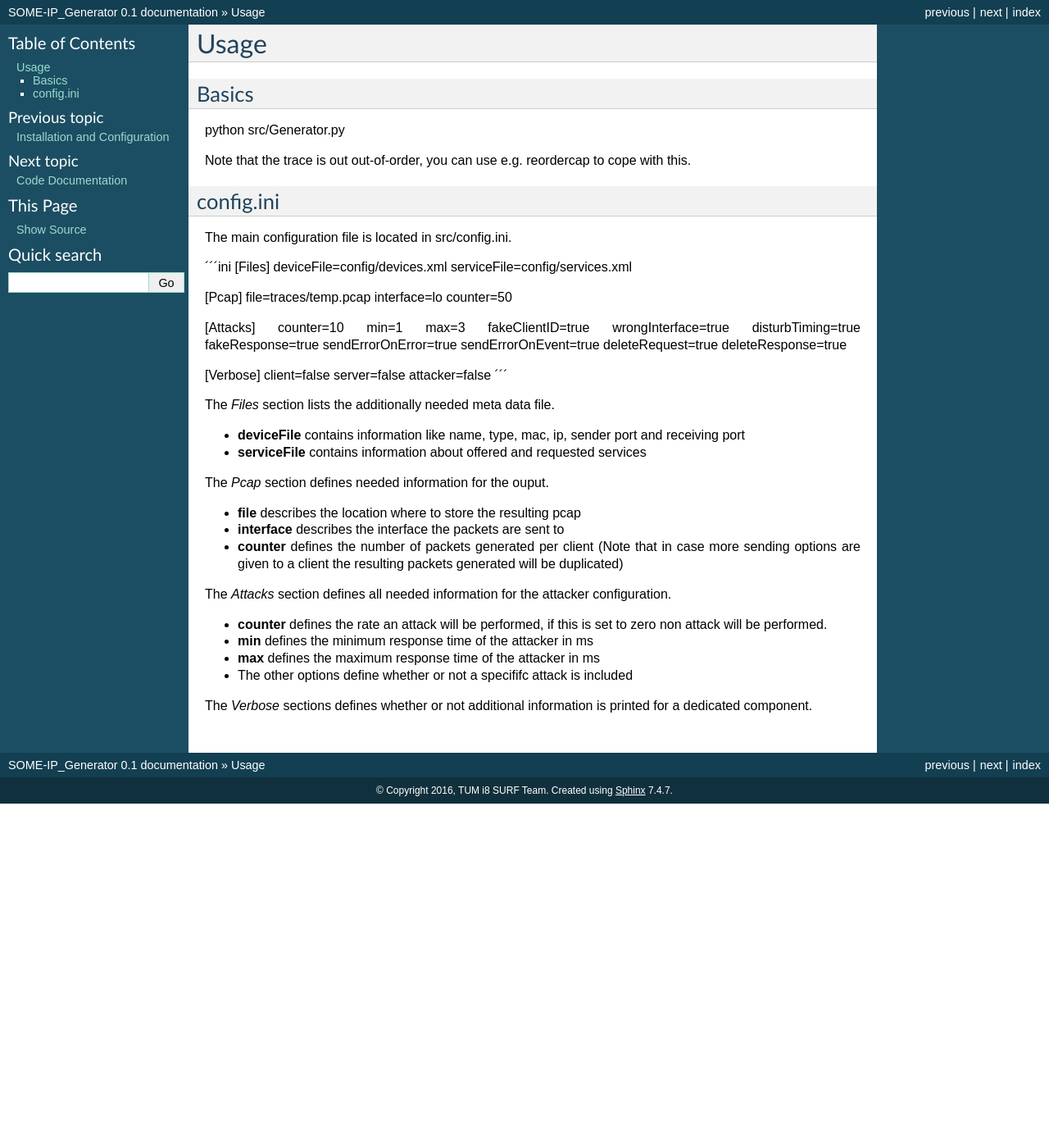
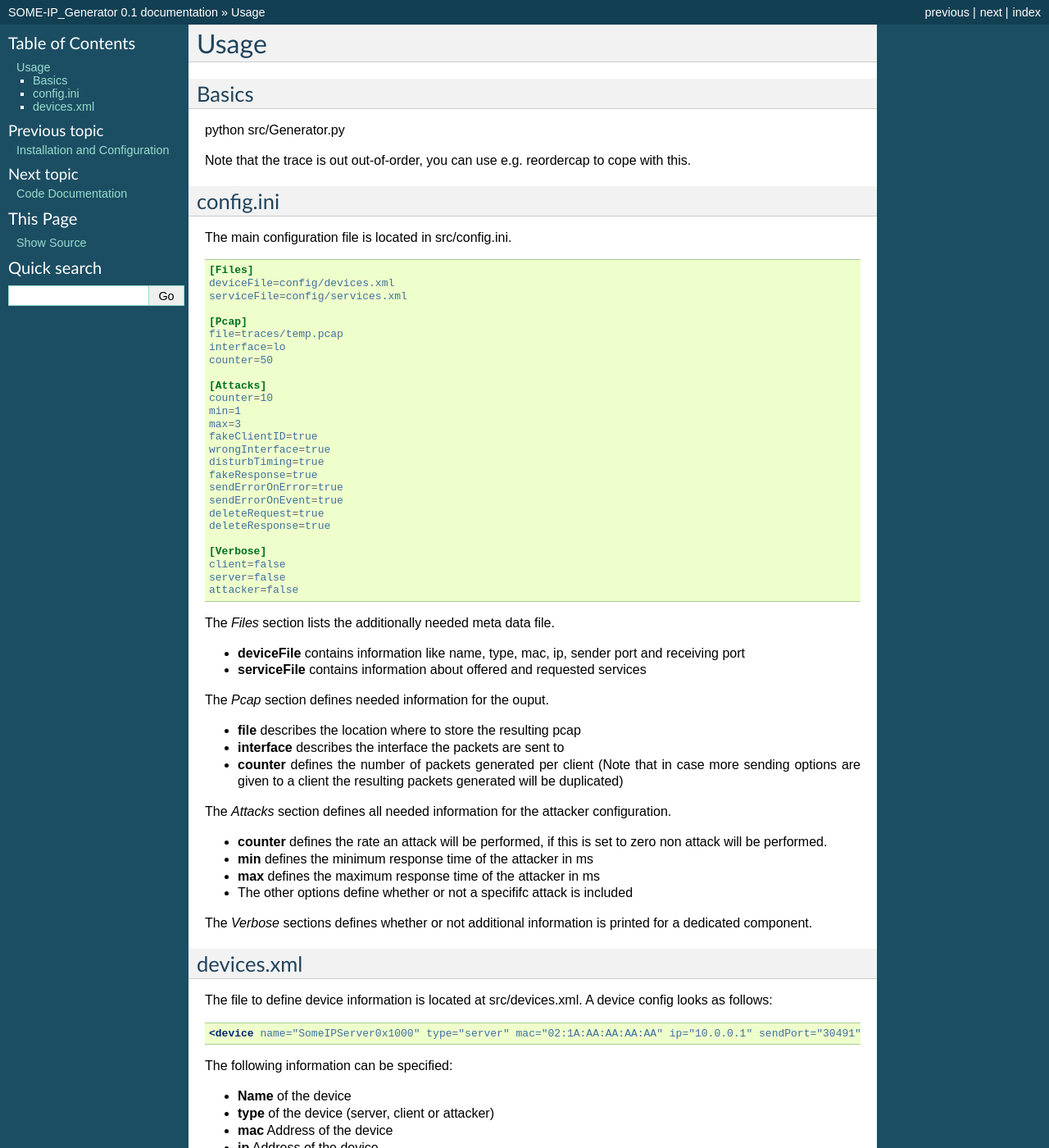
Before and after one commit to Egomania/SOME-IP_Generator, a Sphinx documentation site: the page built from docs/source/use.md, in a window 1280 px wide and 1400 px high. Shown: the whole window at 82% size. Built offline with Sphinx 7.4.7, drawn with Linux system fonts in a browser that asks for light colours; some of the changed text lies outside the part shown.

Commit message:
user doc

````diff
--- a/docs/source/use.md
+++ b/docs/source/use.md
@@ -10,7 +10,7 @@ Note that the trace is out out-of-order, you can use e.g. reordercap to cope wit
 
 The main configuration file is located in src/config.ini.
 
-´´´ini
+``` ini
 [Files]
 deviceFile=config/devices.xml
 serviceFile=config/services.xml
@@ -37,7 +37,7 @@ deleteResponse=true
 client=false
 server=false
 attacker=false
-´´´
+```
 
 The *Files* section lists the additionally needed meta data file.
  * **deviceFile** contains information like name, type, mac, ip, sender port and receiving port
@@ -55,3 +55,20 @@ The *Attacks* section defines all needed information for the attacker configurat
  * The other options define whether or not a specififc attack is included
 
 The *Verbose* sections defines whether or not additional information is printed for a dedicated component.
+
+## devices.xml
+
+The file to define device information is located at src/devices.xml.
+A device config looks as follows:
+
+``` xml
+<device name="SomeIPServer0x1000" type="server" mac="02:1A:AA:AA:AA:AA" ip="10.0.0.1" sendPort="30491" recPort="30491" />
+```
+
+The following information can be specified:
+ * **Name** of the device
+ * **type** of the device (server, client or attacker)
+ * **mac** Address of the device
+ * **ip** Address of the device
+ * **sendPort** as Port from which messages are sent
+ * **recPort** as Port from which messages are received
````
